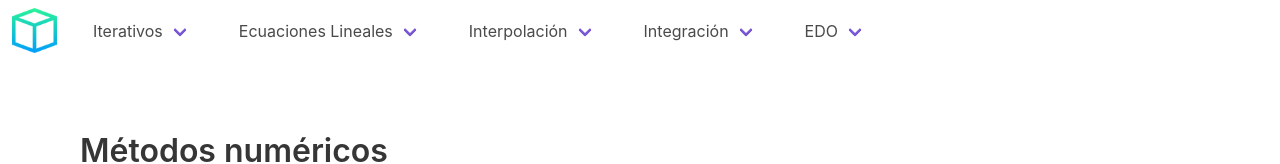
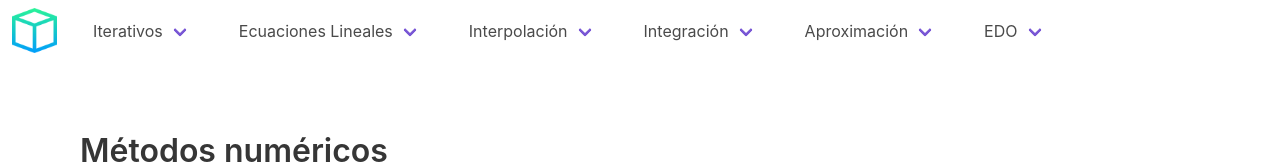
Before and after one commit to elyse0/numerical-methods, a Vue app: page / in a window 1280 px wide. Shown: the top 164 px of the page. Built offline with nearby package versions, Linux system fonts and the light colour scheme; what vue-iframes, vue-katex would draw is missing.

Commit message:
AppNavbar: Add TaylorSeries route

```diff
--- a/src/components/layout/AppNavbar.vue
+++ b/src/components/layout/AppNavbar.vue
@@ -41,6 +41,12 @@
       </b-navbar-item>
 
       <b-navbar-item>
+        <b-navbar-dropdown label="Aproximación">
+          <b-navbar-item tag="router-link" :to="{ path: '/approximation/taylor-series' }">Series de Taylor</b-navbar-item>
+        </b-navbar-dropdown>
+      </b-navbar-item>
+
+      <b-navbar-item>
         <b-navbar-dropdown label="EDO">
           <b-navbar-item tag="router-link" :to="{ path: '/ode/runge-kutta' }">Runge-Kutta</b-navbar-item>
         </b-navbar-dropdown>
--- a/src/router/index.ts
+++ b/src/router/index.ts
@@ -6,6 +6,7 @@ import Page404 from '@/pages/Page404.vue'
 import QuadraticInterpolationPage from '@/pages/QuadraticInterpolationPage.vue'
 import RungeKuttaPage from '@/pages/RungeKuttaPage.vue'
 import SimpsonIntegrationPage from '@/pages/SimpsonIntegrationPage.vue'
+import TaylorSeriesPage from '@/pages/TaylorSeriesPage.vue'
 import TrapezoidalIntegrationPage from '@/pages/TrapezoidalIntegrationPage.vue'
 import Vue from 'vue'
 import VueRouter, {RouteConfig} from 'vue-router'
@@ -58,6 +59,11 @@ const routes: Array<RouteConfig> = [
         component: LeastSquaresPage
     },
     {
+        path: '/approximation/taylor-series',
+        name: 'TaylorSeriesPage',
+        component: TaylorSeriesPage
+    },
+    {
         path: '/integration/trapezoidal',
         name: 'TrapezoidalIntegrationPage',
         component: TrapezoidalIntegrationPage
```
